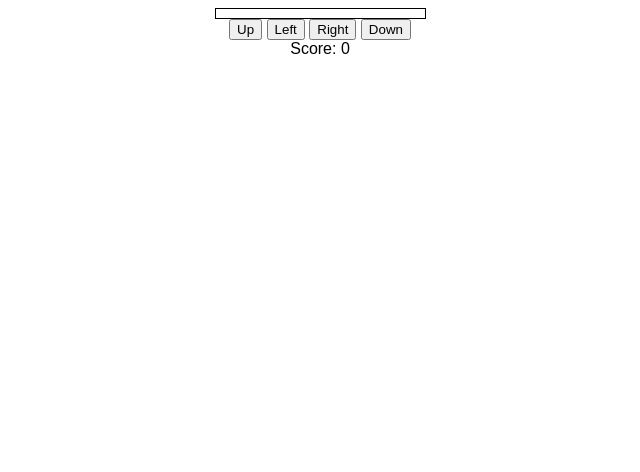
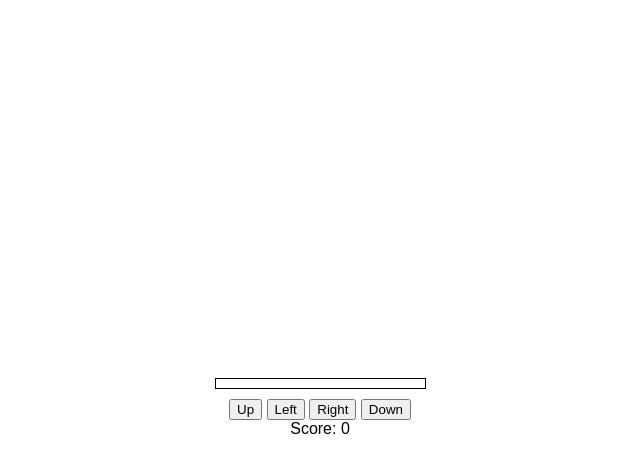
Before and after one commit to moloneship/snake-game, a plain HTML site: page index.html in a window 1280 px wide. Shown: the whole page, without its empty margins (320-960 px from the left). Drawn offline with Linux system fonts and the light colour scheme.

Commit message:
Update index.html

```diff
--- a/index.html
+++ b/index.html
@@ -5,17 +5,30 @@
     <meta name="viewport" content="width=device-width, initial-scale=1.0">
     <title>Snake Game</title>
     <style>
+        body {
+            font-family: Arial;
+            display: flex;
+            justify-content: center;
+            align-items: center;
+            height: 100vh;
+        }
         #grid {
             display: grid;
             grid-template-columns: repeat(10, 20px);
             border: 1px solid black;
             gap: 1px;
+            margin-bottom: 10px;
+        }
+        form {
+            display: flex;
+            flex-direction: column;
+            align-items: center;
         }
     </style>
 </head>
 <body>
-    <div style="font-family: Arial;">
-        <form name="snakeGame" style="display: flex; flex-direction: column; align-items: center;">
+    <div>
+        <form name="snakeGame">
             <div id="grid"></div>
             <div>
                 <button type="button" onclick="move('UP')">Up</button>
@@ -36,6 +49,7 @@
         let touchEndX = 0;
         let touchEndY = 0;
         let d;
+        let gameSpeed = 500; // Adjust this value to slow down or speed up the snake. Higher values are slower.
 
         function draw() {
             let grid = document.getElementById('grid');
@@ -90,6 +104,7 @@
             }
 
             draw();
+            setTimeout(() => move(d), gameSpeed);
         }
 
         document.addEventListener('touchstart', function(e) {
@@ -130,3 +145,6 @@
     </script>
 </body>
 </html>
+
+</body>
+</html>
```
